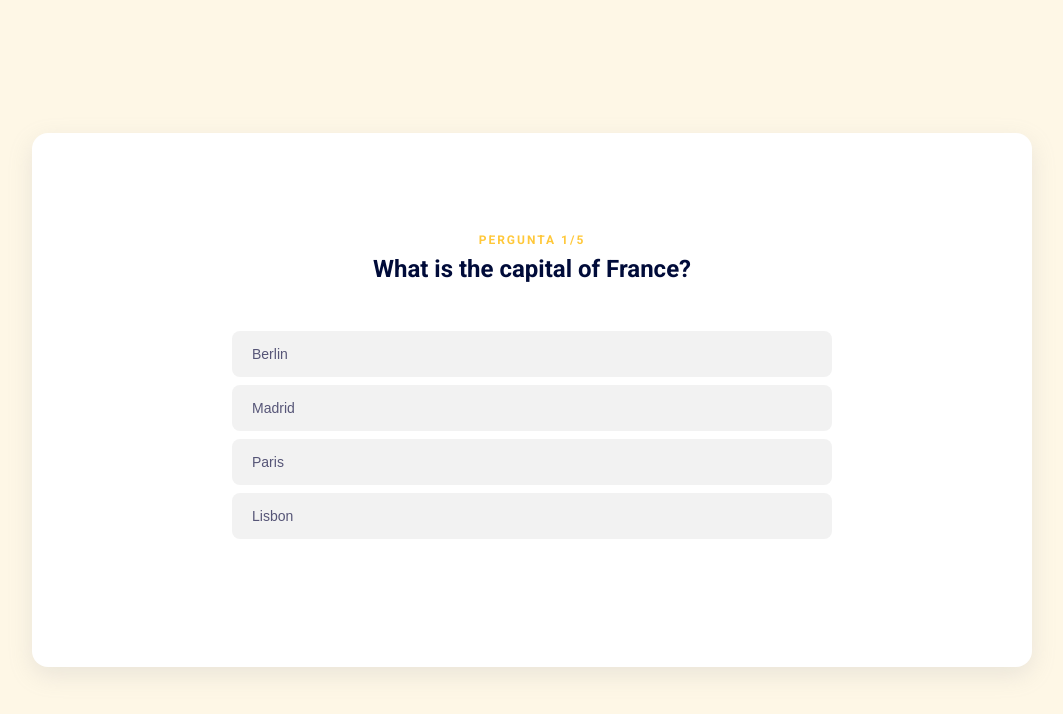
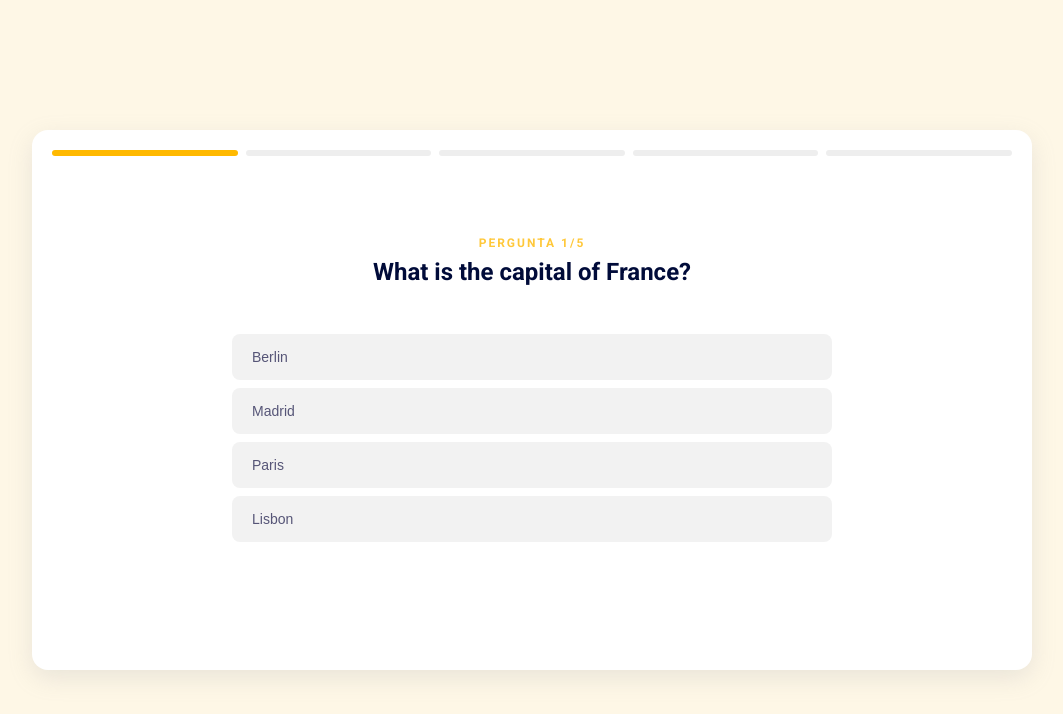
Before and after one commit to dexfs/dsm-prj-01-quiz, a React (Vite) app: page / in a window 1280 px wide. Shown: the top 714 px of the page, without its empty margins (108-1171 px from the left). Built offline with nearby package versions, Linux system fonts and the light colour scheme.

Commit message:
feat: add progressbar component

```diff
--- /dev/null
+++ b/src/Components/ProgressBar/index.jsx
@@ -0,0 +1,15 @@
+import classNames from "classnames";
+import S from './styles.module.css'
+export function ProgressBar(props) {
+    const progressBarSteps = Array.from({length: props.size}, (_, i) => i + 1)
+    return (
+        <div className={S.container}>
+            <div className={S.steps} style={{gridTemplateColumns: `repeat(${props.size}, 1fr)`}}>
+                {progressBarSteps.map(step => (
+                    <div key={step} className={classNames(S.step, props.currentStep >= step ? S.active : '')} />
+                ))}
+            </div>
+        </div>
+
+    )
+}
--- /dev/null
+++ b/src/Components/ProgressBar/styles.module.css
@@ -0,0 +1,18 @@
+.container {
+    width: 100%;
+
+}
+
+.steps {
+    display: grid;
+    gap: 8px;
+}
+.step {
+    height: 6px;
+    border-radius: 4px;
+    background-color: #eee;
+}
+
+.active {
+    background-color: #ffb900;
+}
--- a/src/Components/Quiz/index.jsx
+++ b/src/Components/Quiz/index.jsx
@@ -3,6 +3,7 @@ import {QuestionAnswer} from "../QuestionAnswer/index.jsx";
 import S from './styles.module.css'
 import {Button} from "../Button/index.jsx";
 import {Result} from "../Result/index.jsx";
+import {ProgressBar} from "../ProgressBar/index.jsx";
 
 const QUESTIONS =  [
     {
@@ -65,11 +66,18 @@ const QUESTIONS =  [
 
 
 export function Quiz() {
+    // states
     const [currentQuestionIndex, setCurrentQuestionIndex] = useState(0)
     const [correctAnswersCount, setCorrectAnswersCount] = useState(0)
     const [isCurrentQuestionAnswered, setIsCurrentQuestionAnswered] = useState(false)
     const [isTakingQuiz, setIsTakingQuiz] = useState(true)
 
+    // variables
+    const currentQuestionNumber = currentQuestionIndex + 1;
+    const quizSize = QUESTIONS.length;
+
+
+    // handlers
     const handleAnswerQuestion = (event, question, answer) => {
         if (isCurrentQuestionAnswered) return
         const isCorrectAnswer = question.correctAnswer === answer;
@@ -82,9 +90,8 @@ export function Quiz() {
         }
         setIsCurrentQuestionAnswered(true)
     }
-
     const handleNextQuestion = () => {
-        if (currentQuestionIndex + 1 < QUESTIONS.length) {
+        if (currentQuestionNumber < QUESTIONS.length) {
             setCurrentQuestionIndex(index => index + 1)
         } else {
             setIsTakingQuiz(false)
@@ -92,7 +99,6 @@ export function Quiz() {
 
         setIsCurrentQuestionAnswered(false)
     }
-
     const handleTryAgain = () => {
         setCurrentQuestionIndex(0)
         setCorrectAnswersCount(0)
@@ -100,17 +106,17 @@ export function Quiz() {
     }
 
     const currentQuestion = QUESTIONS[currentQuestionIndex];
-
-    const navigationButtonText = currentQuestionIndex + 1 === QUESTIONS.length ? "Ver resultado" : "Próxima pergunta"
+    const navigationButtonText = currentQuestionIndex + 1 === quizSize ? "Ver resultado" : "Próxima pergunta"
 
     return (
         <div className={S.container}>
             <div className={S.card}>
                 {isTakingQuiz ? (
                     <div className={S.quiz}>
+                        <ProgressBar size={quizSize} currentStep={currentQuestionNumber}/>
                         <header className={S.quizHeader}>
                             <span
-                                className={S.questionCount}>PERGUNTA {currentQuestionIndex + 1}/{QUESTIONS.length}</span>
+                                className={S.questionCount}>PERGUNTA {currentQuestionNumber}/{quizSize}</span>
                             <p className={S.question}>
                                 {currentQuestion.question}
                             </p>
```
